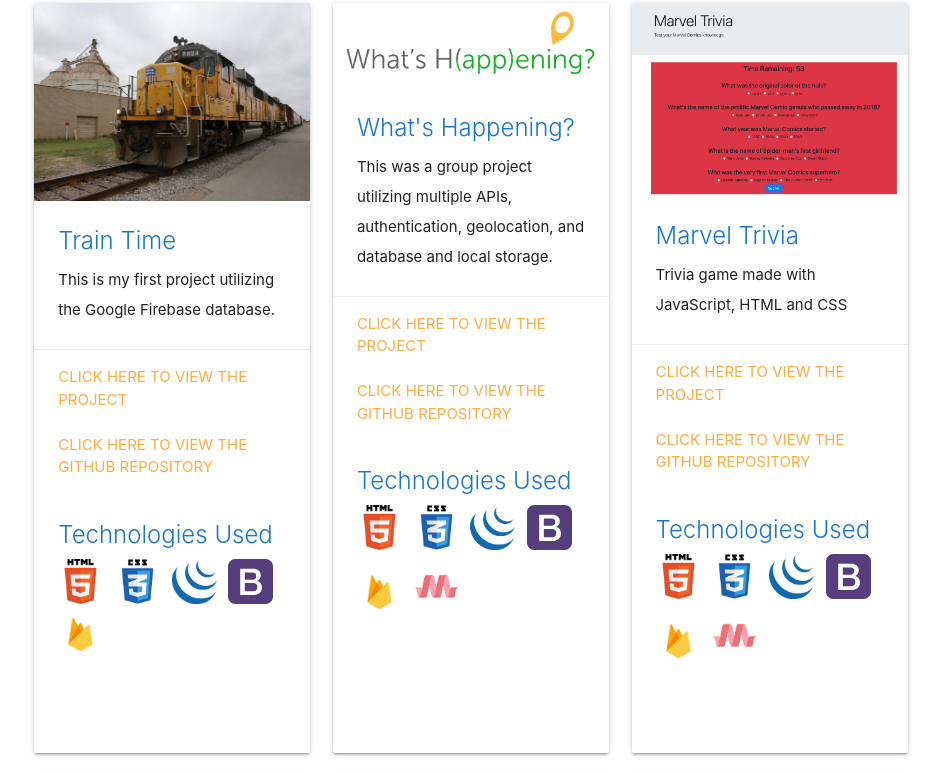
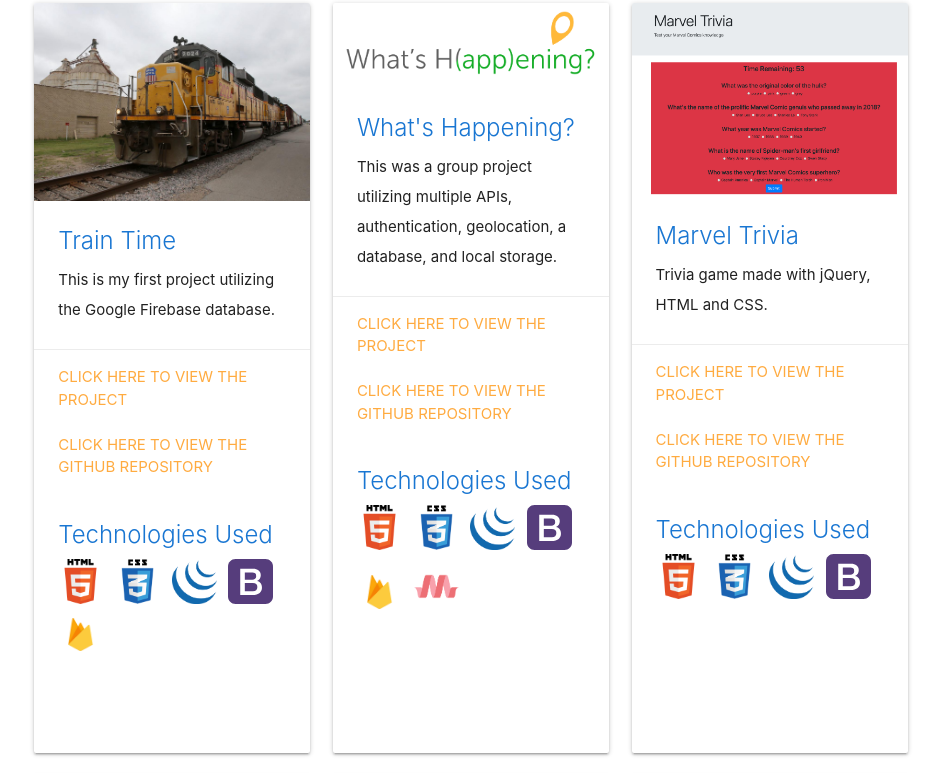
Before and after one commit to heincm/Updated-Portfolio, a plain HTML site: page portfolio.html in a window 1280 px wide. Shown: the part 1022-1795 px from the top of the page, without its empty margins (169-1110 px from the left). Drawn offline with nearby package versions, Linux system fonts and the light colour scheme.

Commit message:
corrected typos

```diff
--- a/portfolio.html
+++ b/portfolio.html
@@ -165,8 +165,8 @@
                         </div>
                         <div class="card-content">
                             <span class="card-title blue-text text-darken-2">What's Happening?</span>
-                            <p>This was a group project utilizing multiple APIs, authentication, geolocation, and
-                                database and local storage.</p>
+                            <p>This was a group project utilizing multiple APIs, authentication, geolocation,
+                                a database, and local storage.</p>
                         </div>
                         <div class="card-action">
                             <a href="https://heincm.github.io/whats-happenin/">Click here to view the project</a>
@@ -199,7 +199,7 @@
                         </div>
                         <div class="card-content">
                             <span class="card-title blue-text text-darken-2">Marvel Trivia</span>
-                            <p>Trivia game made with JavaScript, HTML and CSS</p>
+                            <p>Trivia game made with jQuery, HTML and CSS.</p>
                         </div>
                         <div class="card-action">
                             <a href="https://heincm.github.io/TriviaGame/">Click here to view the project</a>
@@ -218,10 +218,6 @@
                                 src="../Updated-Portfolio/assets/images/jquery_badge.png" alt="jQuery">
                             <img class="miniLogo tooltipped" data-position="bottom" data-tooltip="Bootstrap"
                                 src="../Updated-Portfolio/assets/images/bootstrap-solid.svg" alt="BootStrap">
-                            <img class="miniLogo tooltipped" data-position="bottom" data-tooltip="Firebase"
-                                src="../Updated-Portfolio/assets/images/firebase_badge.png" alt="Firebase">
-                            <img class="miniLogo tooltipped" data-position="bottom" data-tooltip="Materialize"
-                                src="../Updated-Portfolio/assets/images/materialize_badge.png" alt="Materialize">
                         </div>
                     </div>
                 </div>
@@ -232,7 +228,7 @@
                         </div>
                         <div class="card-content">
                             <span class="card-title blue-text text-darken-2">LIRI</span>
-                            <p>A CLI app that makes API various API calls</p>
+                            <p>A CLI app that makes API various API calls.</p>
                         </div>
                         <div class="card-action">
                             <a
@@ -309,7 +305,7 @@
                         </div>
                         <div class="card-content">
                             <span class="card-title blue-text text-darken-2">Burgerlogger</span>
-                            <p>Makes use of a server and handlebars as well as get, post, and put methods with a SQL database and ORM</p>
+                            <p>Makes use of a server and handlebars as well as get, post, and put methods with a SQL database and ORM.</p>
                         </div>
                         <div class="card-action">
                             <a href="https://burgerlogger1.herokuapp.com/">Click here to view the project</a>
@@ -338,7 +334,7 @@
                         </div>
                         <div class="card-content">
                             <span class="card-title blue-text text-darken-2">Friendfinder</span>
-                            <p>Use of an express, server and routing for a basic friend finding app</p>
+                            <p>Use of an express, server and routing for a basic friend finding app.</p>
                         </div>
                         <div class="card-action">
                             <a href="https://shielded-coast-44459.herokuapp.com/">Click here to view the project</a>
```
